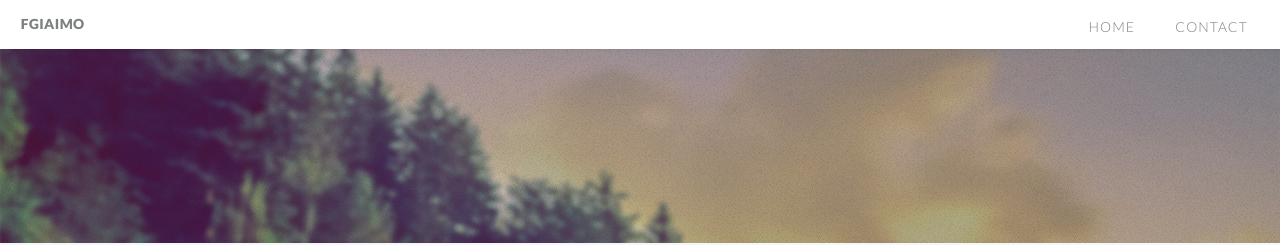
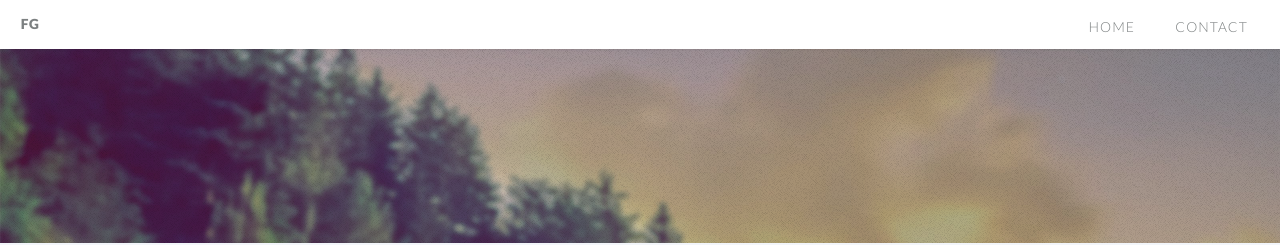
Before and after one commit to fgiaimo/fgiaimo.github.io, a Jekyll site: the page built from index.html, in a window 1280 px wide. Shown: the top 245 px of the page. Built offline with Jekyll 4.4.1, drawn with Linux system fonts in a browser that asks for light colours.

Commit message:
Using initials

```diff
--- a/_includes/banner.html
+++ b/_includes/banner.html
@@ -12,7 +12,7 @@
     <div class="inner">
 
         <header>
-            <h2>fgiaimo</h2>
+            <h2>FG</h2>
         </header>
         <p></p>
         <footer>
--- a/_includes/header.html
+++ b/_includes/header.html
@@ -1,5 +1,5 @@
 <header id="header">
-				<h1 id="logo"><a href="index.html">fgiaimo</a></h1>
+				<h1 id="logo"><a href="index.html">FG</a></h1>
 				<nav id="nav">
 					<ul>
 						<li class="current"><a href="index.html">Home</a></li>
```
